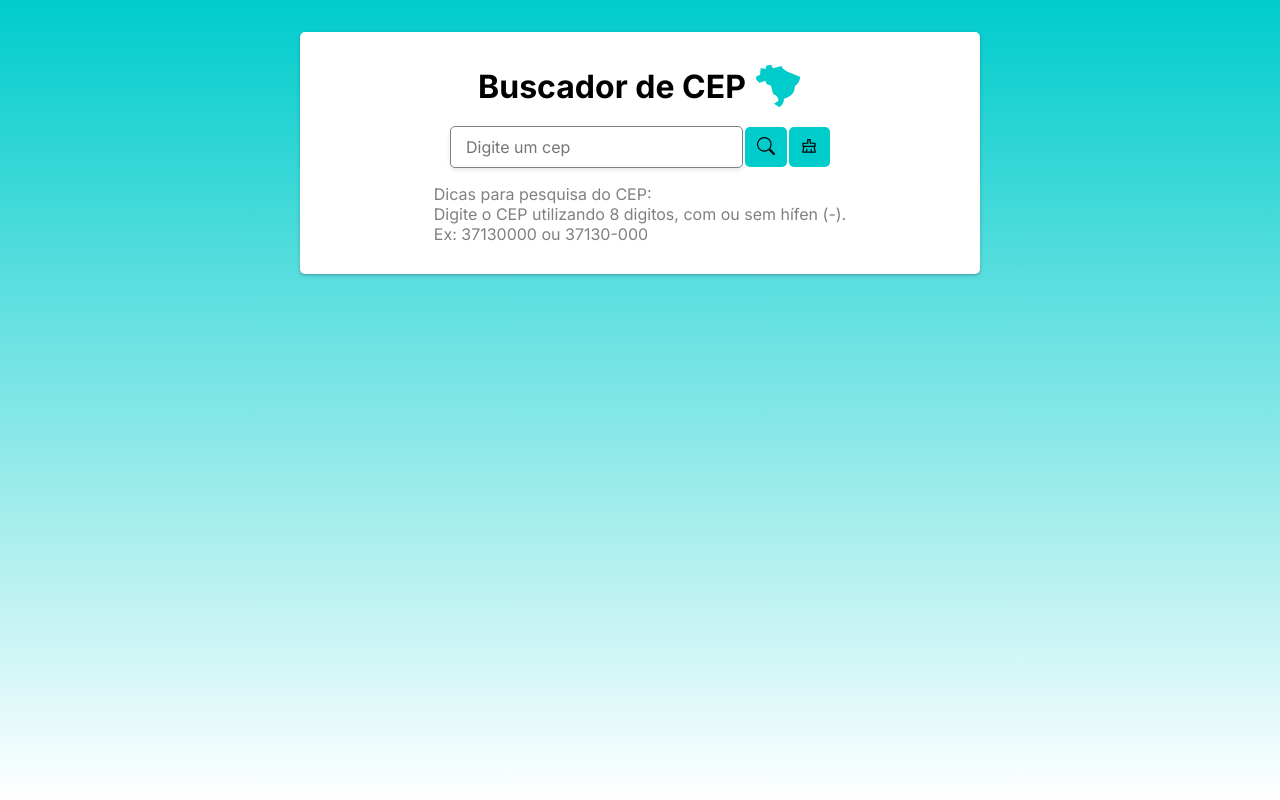
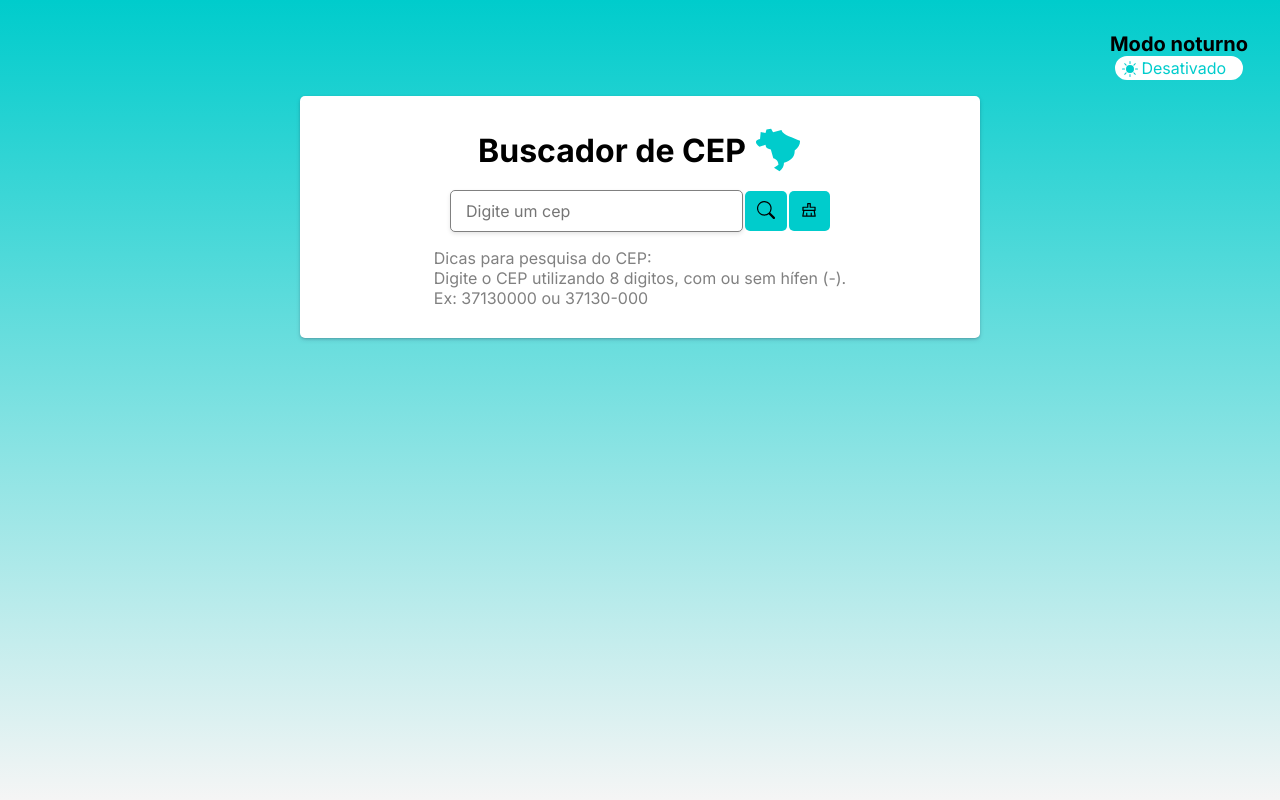
Before and after one commit to ramires-oliveira/Buscador-de-CEP, a React (Vite) app: page / in a window 1280 px wide. Built offline with nearby package versions, Linux system fonts and the light colour scheme.

Commit message:
Adição de modo noturno com redux.

```diff
--- a/package.json
+++ b/package.json
@@ -10,10 +10,12 @@
     "preview": "vite preview"
   },
   "dependencies": {
+    "@reduxjs/toolkit": "^1.9.5",
     "clipboard-copy": "^4.0.1",
     "react": "^18.2.0",
     "react-dom": "^18.2.0",
     "react-icons": "^4.9.0",
+    "react-redux": "^8.1.1",
     "styled-components": "^6.0.0-rc.3"
   },
   "devDependencies": {
--- a/src/App.tsx
+++ b/src/App.tsx
@@ -4,6 +4,7 @@ import { useState } from "react";
 import { CepProps } from "./types/cep";
 import './App.css'
 import Loading from "./components/Loading";
+import { ToggleDark } from './components/ToggleDark';
 
 function App() {
 
@@ -42,6 +43,7 @@ function App() {
 
   return (
     <div className='App'>
+      <ToggleDark />
       <CardSearch loadCep={loadCep} handleClear={handleClear} />
       {removeLoading && <Loading width="100px" />}
       <CardResult cep={cep} erro={error} />
--- /dev/null
+++ b/src/GlobalStyles.tsx
@@ -0,0 +1,48 @@
+import { createGlobalStyle } from 'styled-components';
+
+export const GlobalStyles = createGlobalStyle`
+
+:root {
+    --dark-color: #333; /* Cor para o tema escuro (valor padrão) */
+    --light-color: #f5f5f5; /* Cor para o tema claro */
+    --dark: ${(props) => (props.theme.dark ? '1' : '0')};
+}
+
+* {
+    padding: 0;
+    margin: 0;
+    box-sizing: border-box;
+    font-family: "Inter", sans-serif;
+}
+
+body {
+    min-height: 100vh;
+    width: 100vw;
+    padding: 2rem;
+    background: #00cccc;
+    background: linear-gradient(
+        to bottom,
+        #00cccc,
+        ${(props) => props.theme.dark ? 'var(--dark-color)' : 'var(--light-color)'}
+      );
+    color: ${(props) => (props.theme.dark ? 'white' : 'black')};
+    background-repeat: no-repeat;
+
+    @media (max-width: 300px){
+        padding: 1rem;
+    }
+}
+
+p {
+    text-align: center;
+}
+
+a {
+    text-decoration: none;
+}
+
+h1, h2, p, span {
+    color: white;
+}
+
+`;
--- a/src/components/CardSearch/index.tsx
+++ b/src/components/CardSearch/index.tsx
@@ -3,6 +3,7 @@ import { useState } from "react";
 import { BsSearch } from "react-icons/bs";
 import { GiBrazil } from "react-icons/gi";
 import { AiOutlineClear } from "react-icons/ai";
+import { useSelector } from 'react-redux';
 
 type SearchProps = {
     loadCep: (numberCep: string) => Promise<void>;
@@ -31,8 +32,10 @@ const cardSearch = ({ loadCep, handleClear }: SearchProps) => {
         handleClear();
     }
 
+    const isDarkMode = useSelector((state: any) => state.darkMode.mode);
+
     return (
-        <Container>
+        <Container theme={isDarkMode}>
             <Header>
                 <h1>Buscador de CEP</h1>
                 <GiBrazil />
--- a/src/components/CardSearch/styles.tsx
+++ b/src/components/CardSearch/styles.tsx
@@ -1,20 +1,24 @@
 import styled from 'styled-components';
 
-export const Container = styled.div`
+interface CardSearchProps {
+  theme: boolean;
+}
+
+export const Container = styled.div<CardSearchProps>`
   width: 60%;
   max-width: 680px;
   display: flex;
   flex-direction: column;
   align-items: center;
   gap: 1rem;
-  background-color: white;
+  background-color: ${(props) => props.theme === true ? 'black' : 'white'};
   box-shadow: rgba(50, 50, 93, 0.25) 0px 2px 5px -1px, rgba(0, 0, 0, 0.3) 0px 1px 3px -1px;
   padding: 30px 20px;
   border: none;
   border-radius: 5px;
 
   p, span, h1, h2, h3{
-    color: black;
+    color: ${(props) => props.theme === true ? 'white' : 'black'};
   }
 
   @media (min-width: 550px) and (max-width: 800px){
--- /dev/null
+++ b/src/components/ToggleDark/index.tsx
@@ -0,0 +1,31 @@
+import { useState } from 'react';
+import { Container, Content, Toggle } from './styles';
+import { BsFillMoonStarsFill, BsFillSunFill } from 'react-icons/bs';
+import { useDispatch, useSelector } from 'react-redux';
+import { toggleDarkMode } from "../../redux/Features/darkModeSlice";
+
+export function ToggleDark() {
+
+  const dispatch = useDispatch();
+  const { mode } = useSelector((state: any) => state.darkMode);
+  const [isOn, setIsOn] = useState(mode || false);
+
+  const handleToggle = () =>{
+    setIsOn(!isOn);
+    dispatch(toggleDarkMode())
+  }
+
+  return (
+    <Container>
+      <Content>
+        <span className='title'>Modo noturno</span>
+        <Toggle isOn={isOn}>
+          <div className='switch' onClick={handleToggle}>
+            <span className='slider'>{isOn ? <BsFillMoonStarsFill /> : <BsFillSunFill />}</span>
+            <span className='option'>{isOn ? 'Ativado' : 'Desativado'}</span>
+          </div>
+        </Toggle>
+      </Content>
+    </Container>
+  );
+}
--- /dev/null
+++ b/src/components/ToggleDark/styles.tsx
@@ -0,0 +1,77 @@
+import styled from 'styled-components';
+
+interface ToggleProps {
+  isOn: boolean;
+}
+
+export const Container = styled.div`
+  width: 100%;
+  display: flex;
+  justify-content: end;
+`;
+
+export const Content = styled.div`
+  display: flex;
+  flex-direction: column;
+  align-items: center;
+
+  .title{
+    color: black;
+    font-weight: bold;
+    font-size: 20px;
+  }
+`;
+
+export const Toggle = styled.div<ToggleProps>`
+  display: flex;
+  max-width: 8rem;
+  min-width: 8rem;
+  height: 1.5rem;
+  max-height: 2rem;
+  border: 2px solid ${({ isOn }) => (isOn ? `black` : `white`)};
+  border-radius: 1rem;
+  justify-content: center;
+  padding: 0 1.3rem;
+  position: relative;
+  background-color: ${({ isOn }) => (isOn ? `black` : `white`)};
+
+  .switch {
+    display: flex;
+    background: transparent;
+    border: 0;
+    width: 100%;
+    flex-wrap: nowrap;
+    align-items: center;
+    cursor: pointer;
+
+    .slider {
+      position: absolute;
+      top: 0.20rem;
+      left: ${({ isOn }) => (isOn ? '6.5rem;' : '0.3rem')};
+      right: 0;
+      bottom: 0;
+      border-radius: 1rem;
+      cursor: pointer;
+      max-width: 1rem;
+      max-height: 1rem;
+      transition: 0.3s ease-in-out;
+    }
+
+    span {
+      color: #00cccc;
+      display: flex;
+      width: 100%;
+      align-items: center;
+      gap: 0.2rem;
+      flex-wrap: nowrap;
+    }
+
+    .option{
+      display: flex;
+      justify-content: center;
+      ${({ isOn }) => (!isOn && `
+        margin-left: 0.3rem;
+      `)}
+    }
+  }
+`;
--- a/src/index.css
+++ b/src/index.css
@@ -1,3 +1,11 @@
+/* import { styled } from 'styled-components';
+
+:root {
+  --dark-color: #000;
+  --light-color: #FFF;
+  --dark: ${(props) => (props.theme.dark ? 1 : 0)};
+}
+
 * {
   padding: 0;
   margin: 0;
@@ -9,8 +17,8 @@ body {
   min-height: 100vh;
   width: 100vw;
   padding: 2rem;
-  background: #00cccc; /* fallback for older browsers */
-  background: linear-gradient(to bottom, #00cccc, white);
+  background: #00cccc;
+  background: linear-gradient(to bottom, #00cccc, calc(var(--dark) * var(--dark-color)) + calc((1 - var(--dark)) * var(--light-color)));
   background-repeat: no-repeat;
 
   @media (max-width: 300px){
@@ -31,4 +39,4 @@ h2,
 p,
 span {
   color: white;
-}
+} */
--- a/src/main.tsx
+++ b/src/main.tsx
@@ -1,10 +1,26 @@
 import React from 'react'
 import ReactDOM from 'react-dom/client'
 import App from './App.tsx'
-import './index.css'
+import { GlobalStyles } from './GlobalStyles.tsx';
+import { Provider, useSelector } from 'react-redux'
+import { store } from './redux/Store/store.tsx'
+import { ThemeProvider } from 'styled-components';
+
+const AppWrapper = () => {
+  const isDarkMode = useSelector((state: any) => state.darkMode.mode);
+
+  return (
+    <ThemeProvider theme={{ dark: isDarkMode }}>
+      <GlobalStyles />
+      <App />
+    </ThemeProvider>
+  );
+};
 
 ReactDOM.createRoot(document.getElementById('root') as HTMLElement).render(
   <React.StrictMode>
-    <App />
+    <Provider store={store}>
+      <AppWrapper />
+    </Provider>
   </React.StrictMode>,
 )
--- /dev/null
+++ b/src/redux/Features/darkModeSlice.tsx
@@ -0,0 +1,19 @@
+import { createSlice } from '@reduxjs/toolkit'
+
+const initialState = {
+    mode: JSON.parse(localStorage.getItem("darkMode")!) || false,
+}
+
+export const darkModeSlice = createSlice({
+    name: 'darkMode',
+    initialState,
+    reducers: {
+        toggleDarkMode: (state) =>{
+            state.mode = !state.mode;
+            localStorage.setItem("darkMode", JSON.stringify(state.mode));
+        }
+    }
+})
+
+export const { toggleDarkMode } = darkModeSlice.actions;
+export default darkModeSlice.reducer;
--- /dev/null
+++ b/src/redux/Store/store.tsx
@@ -0,0 +1,8 @@
+import { configureStore } from '@reduxjs/toolkit'
+import { darkModeSlice } from '../Features/darkModeSlice'
+
+export const store = configureStore({
+    reducer: {
+        darkMode: darkModeSlice.reducer
+    }
+})
```
Also changed, not shown: 1 other file (tests, documents, lock files or other folders).
